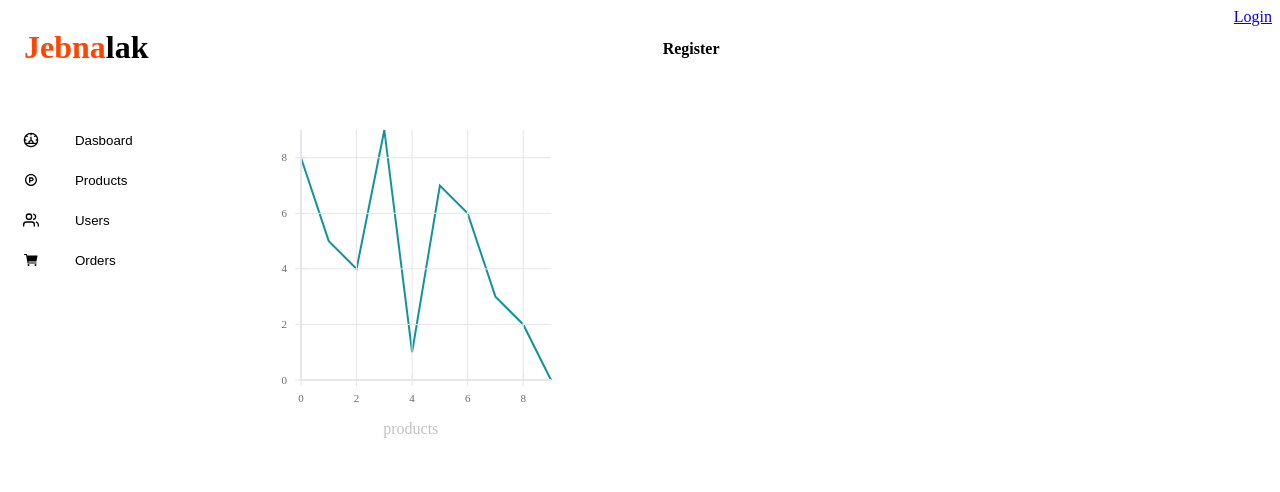
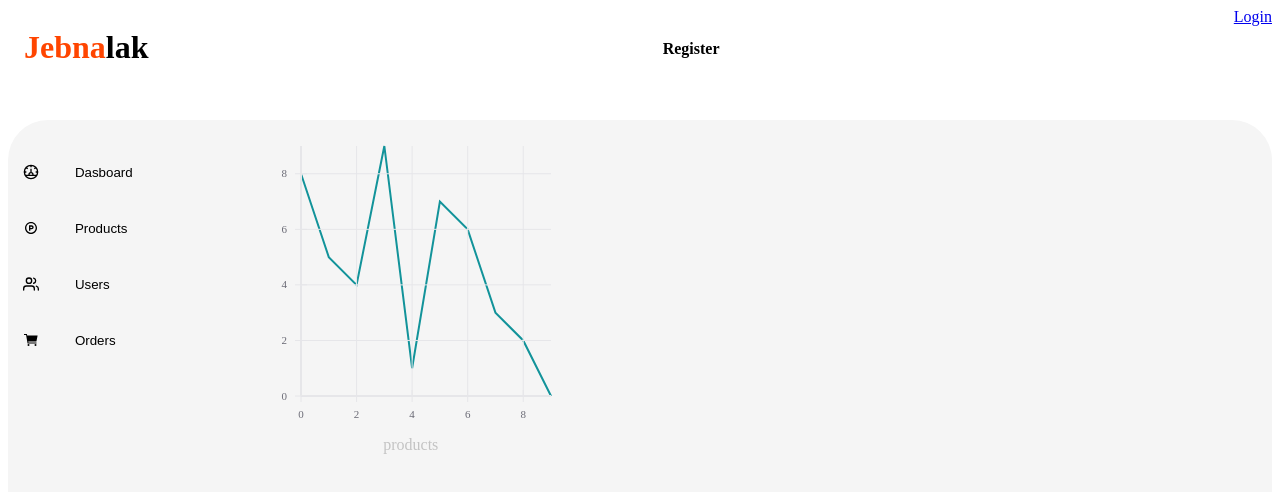
Before and after one commit to C4-Rubaalnadi/MERAKI_Academy_Project_5, a React (Create React App) app in the folder frontend/: page /admin in a window 1280 px wide. Shown: the top 492 px of the page. Built offline with nearby package versions, Linux system fonts and the light colour scheme.

Commit message:
update admin css

```diff
--- a/frontend/src/components/admin/admin.css
+++ b/frontend/src/components/admin/admin.css
@@ -1,6 +1,8 @@
 .adminPageContainer{
-    height: 80vh;
+    height: 75vh;
     margin-top: 4ch;
+    border-radius: 5ch;
+    background-color: rgb(245, 245, 245)
 }
 .adminPageWrapper{
     height: 100%;
@@ -15,6 +17,7 @@
 
 .sideBar{
     flex: 1;
+    margin-top: 2ch;
 
 }
 
@@ -27,6 +30,7 @@
     border: none;
     align-items: center;
     cursor: pointer;
+    margin-top: 2ch;
 
 }
 
@@ -35,16 +39,18 @@
     width: 70%;
     border: none;
     color: black;
-    background-color: white;
+    background-color: rgb(245, 245, 245);
     cursor: pointer;
     text-align: left;
 
 }
 .midPage{
     flex:2.5;
+    margin-top: 2ch;
 
 }
 
 .leftPage{
     flex:1.5;
+    margin-top: 2ch;
 }
```
